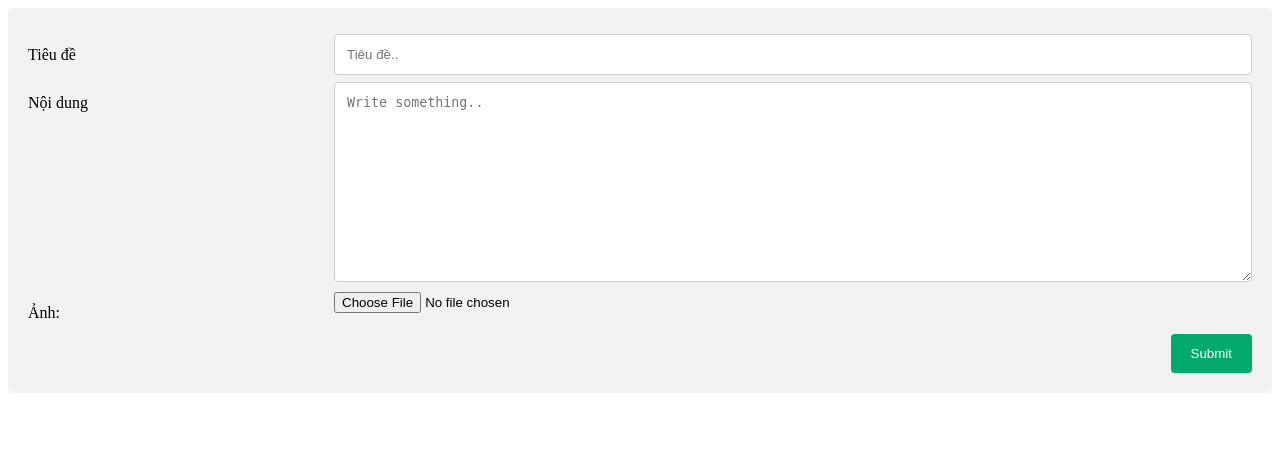
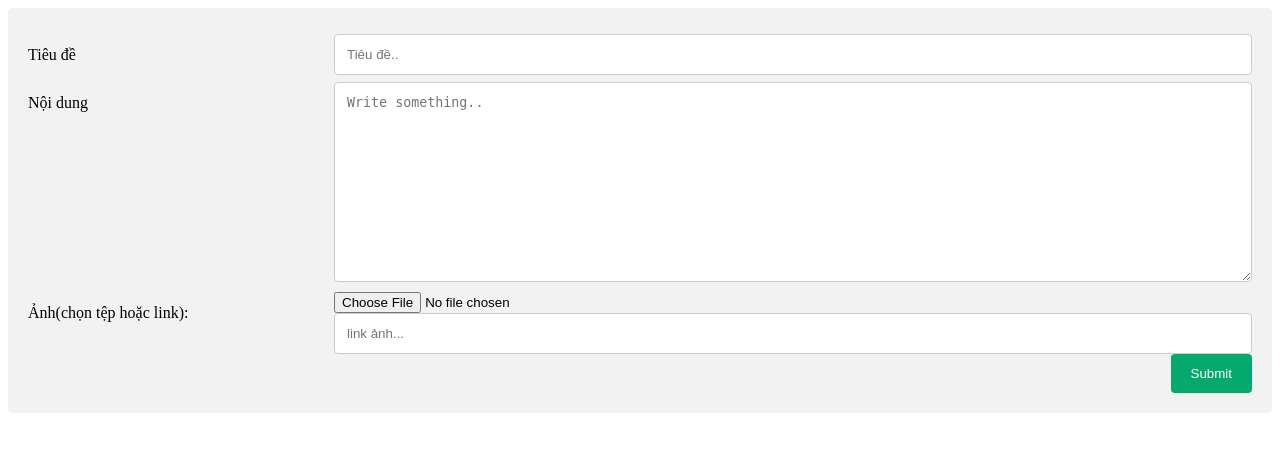
Before and after one commit to Diend1509/NEWS_page, a PHP site: page /NEW/form_php.php in a window 1280 px wide. Shown: the top 452 px of the page. Run offline with PHP 8.4, Linux system fonts and the light colour scheme; the visitor is signed in with stand-in values (Sample User, id 1).

Commit message:
Update form_php.php

```diff
--- a/NEW/form_php.php
+++ b/NEW/form_php.php
@@ -103,10 +103,11 @@ if(empty($_SESSION['level'])){
 
 	    <div class="row">
 	    	<div class="col-25">
-	    		<label for="img">Ảnh:</label>
+	    		<label for="img">Ảnh(chọn tệp hoặc link):</label>
 	      	</div>
 	    	<div class="col-75">
 	    		<input type="file" id="img" name="anh" accept="image/*">
+	    		<input type="text" name="anh" placeholder="link ảnh...">
 	      	</div>
 
 
```
